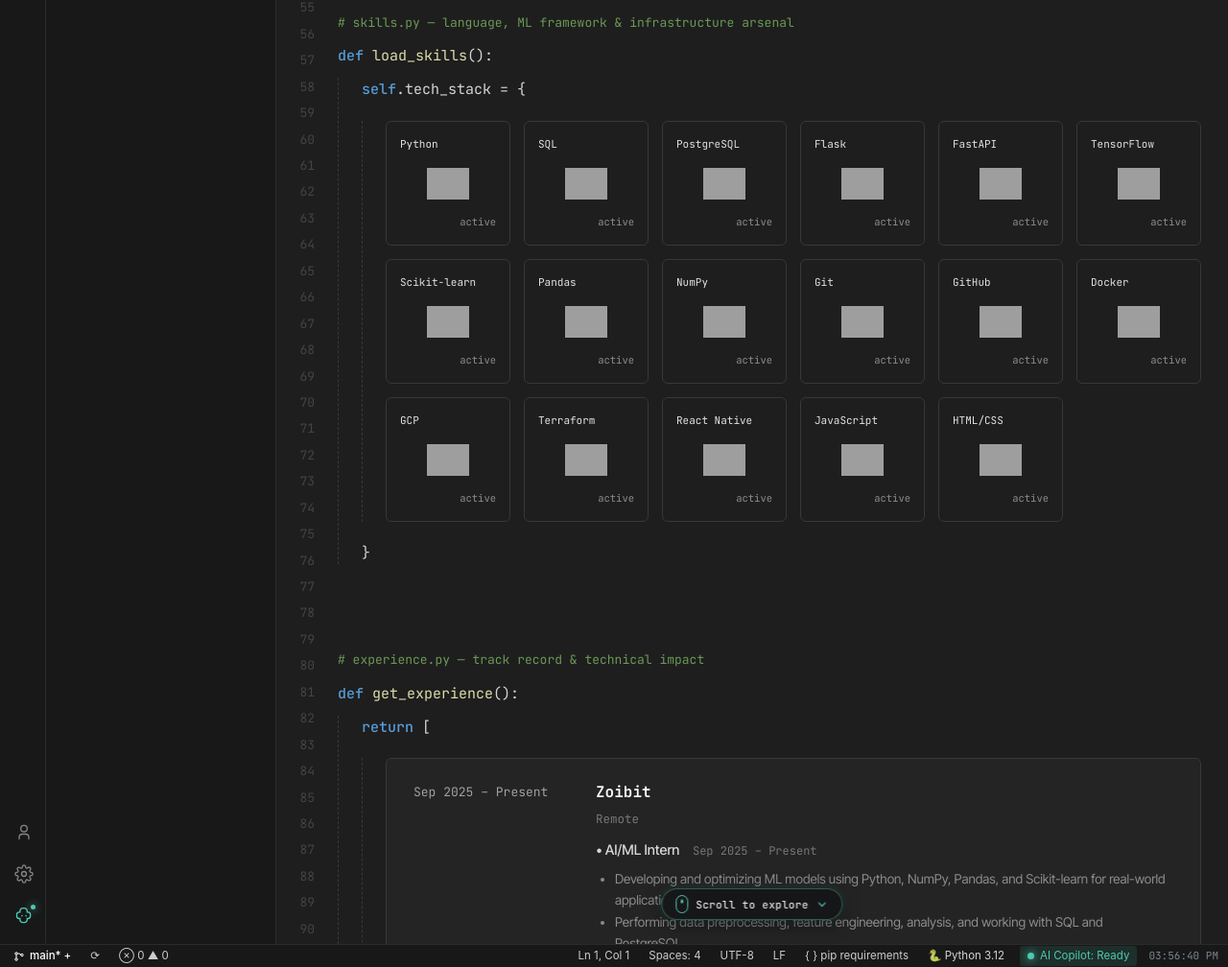
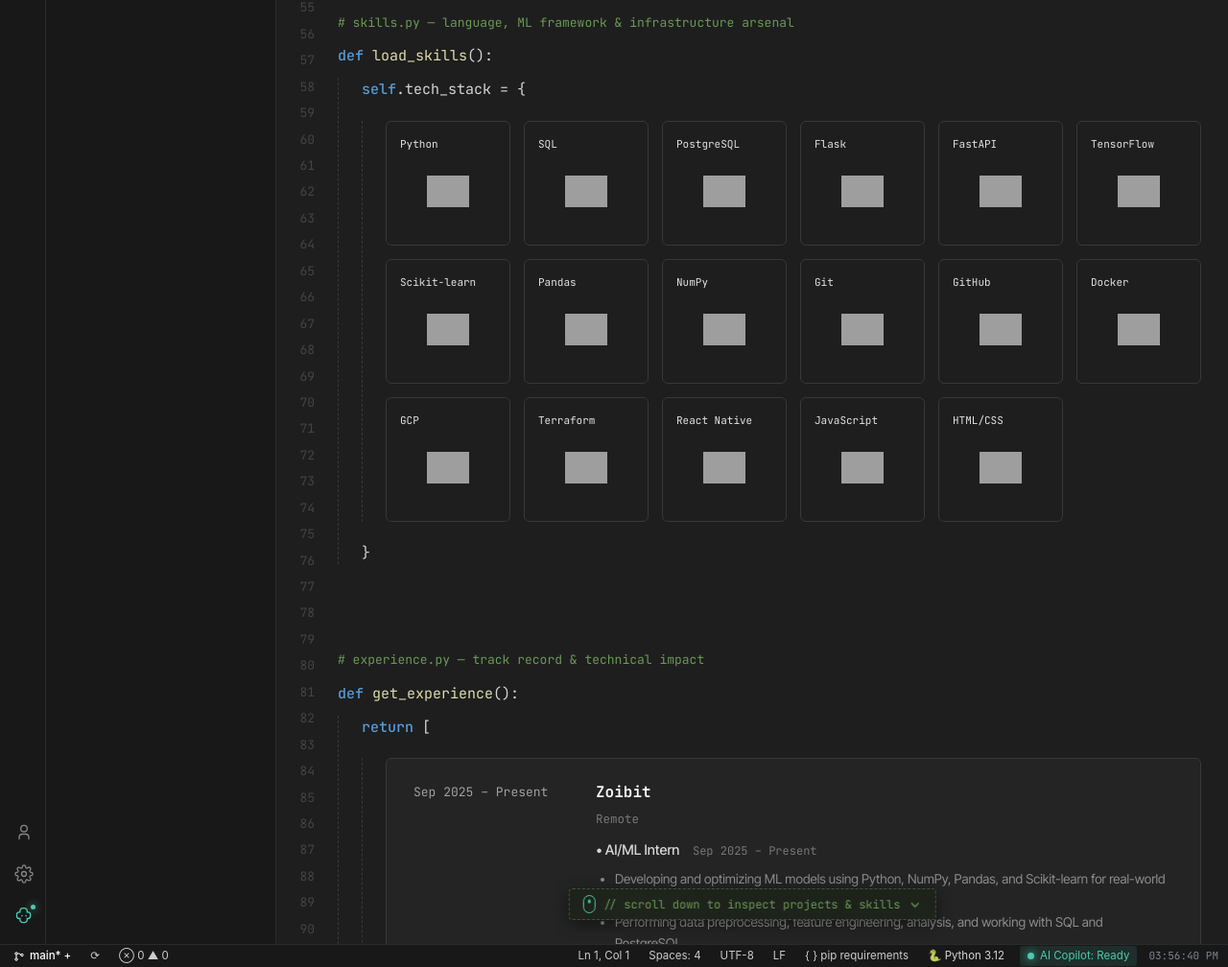
Before and after one commit to pankajvshnv/Portfolio, a FastAPI app: page / in a window 1280 px wide. Shown: the part 1592-2600 px from the top of the page at 96% size. Run offline with FastAPI, Linux system fonts and the light colour scheme; some libraries are stand-ins or nearby versions; grey boxes are pictures that could not be loaded.

Commit message:
chore: refine hero bio, skills cards, and dashed green scroll cue

```diff
--- a/seed_data.py
+++ b/seed_data.py
@@ -107,7 +107,7 @@ PROFILE = {
     "github":     "https://github.com/pankajvshnv",
     "linkedin":   "https://linkedin.com/in/pankajvshnv",
     "resume_url": "#",
-    "bio_short":  "AI/ML Engineer and Full-Stack Developer specialising in Python, Flask, LLMs, RAG pipelines, and cloud-native deployments.",
+    "bio_short":  "Specialising in production-grade LLM architectures, RAG pipelines, and resilient backend systems with cloud-native deployments.",
     "bio_long":   (
         "self.name       = \"Pankaj Bairagi\"\n"
         "self.education  = \"B.Tech @ LNCT Indore (2024–2027)\"\n"
--- a/static/css/style.css
+++ b/static/css/style.css
@@ -660,34 +660,35 @@ a:hover { color: #7fe0cf; }
   bottom: 215px; /* Directly above terminal panel */
   left: 50%;
   transform: translateX(-50%);
-  display: flex;
+  display: inline-flex;
   align-items: center;
   gap: 8px;
-  background: rgba(22, 22, 24, 0.92);
+  white-space: nowrap;
+  max-width: calc(100% - 24px);
+  background: rgba(30, 36, 28, 0.92);
   backdrop-filter: blur(10px);
   -webkit-backdrop-filter: blur(10px);
-  border: 1px solid rgba(78, 201, 176, 0.4);
-  color: #e4e4e4;
+  border: 1px dashed rgba(106, 153, 85, 0.45);
+  color: #6a9955;
   padding: 6px 14px;
-  border-radius: 99px;
-  font-family: var(--font-mono);
-  font-size: 11px;
-  font-weight: 500;
-  letter-spacing: 0.3px;
+  border-radius: 4px;
+  font-family: var(--font-mono);
+  font-size: 12px;
+  font-weight: 400;
   cursor: pointer;
   z-index: 18;
-  box-shadow: 0 4px 18px rgba(0, 0, 0, 0.55), 0 0 12px rgba(78, 201, 176, 0.2);
+  box-shadow: 0 4px 16px rgba(0, 0, 0, 0.45);
   transition: opacity 0.3s cubic-bezier(0.2, 0.8, 0.2, 1),
               transform 0.3s cubic-bezier(0.2, 0.8, 0.2, 1),
               bottom 0.25s cubic-bezier(0.2, 0.8, 0.2, 1),
-              border-color 0.2s, background 0.2s, box-shadow 0.2s;
+              border-color 0.2s, background 0.2s, color 0.2s, box-shadow 0.2s;
   user-select: none;
 }
 .editor-scroll-pill:hover {
-  background: #1f2428;
-  border-color: var(--accent);
-  color: #ffffff;
-  box-shadow: 0 4px 22px rgba(0, 0, 0, 0.7), 0 0 18px rgba(78, 201, 176, 0.4);
+  background: rgba(36, 46, 33, 0.96);
+  border-color: #6a9955;
+  color: #85c26b;
+  box-shadow: 0 4px 20px rgba(0, 0, 0, 0.6);
   transform: translateX(-50%) translateY(-2px);
 }
 .editor-scroll-pill.hidden {
@@ -726,8 +727,12 @@ body.term-collapsed .editor-scroll-pill {
 
 /* Arrow in scroll cue */
 .scroll-pill-arrow {
-  color: var(--accent);
+  color: #6a9955;
   animation: arrowBounce 1.6s infinite ease-in-out;
+  transition: color 0.2s ease;
+}
+.editor-scroll-pill:hover .scroll-pill-arrow {
+  color: #85c26b;
 }
 @keyframes arrowBounce {
   0%, 100% { transform: translateY(0); }
--- a/static/js/main.js
+++ b/static/js/main.js
@@ -324,7 +324,7 @@ document.addEventListener("DOMContentLoaded", () => {
   if (typedEl && typedOut) {
     let words = [];
     try { words = JSON.parse(typedEl.dataset.words); } catch (e) { }
-    if (!words.length) words = ['AI/ML Engineering', 'LLMs & RAG Pipelines', 'Full-Stack Backend'];
+    if (!words.length) words = ['High-Performance Backend', 'LLMs & RAG Pipelines', 'Autonomous Agents'];
     let w = 0, i = 0, del = false;
     const reduce = matchMedia('(prefers-reduced-motion: reduce)').matches;
     const typeTick = () => {
--- a/templates/base.html
+++ b/templates/base.html
@@ -10,7 +10,7 @@
 <link rel="preconnect" href="https://fonts.googleapis.com">
 <link rel="preconnect" href="https://fonts.gstatic.com" crossorigin>
 <link href="https://fonts.googleapis.com/css2?family=Inter+Tight:wght@400;500;600;700&family=JetBrains+Mono:wght@400;500;600;700&display=swap" rel="stylesheet">
-<link rel="stylesheet" href="{{ url_for('static', filename='css/style.css') }}?v=2026f">
+<link rel="stylesheet" href="{{ url_for('static', filename='css/style.css') }}?v=2026g">
 </head>
 
 <body class="ai-collapsed term-collapsed {% block body_class %}{% endblock %}">
@@ -488,14 +488,14 @@
         </main>
 
         <!-- ░░ Floating Scroll Indicator Prompt (Landing Cue) ░░ -->
-        <button class="editor-scroll-pill" id="editor-scroll-pill" title="Scroll down to explore"
+        <button class="editor-scroll-pill" id="editor-scroll-pill" title="Scroll down to inspect projects &amp; skills"
           onclick="window.jumpToSection('projects')">
           <span class="scroll-mouse-icon">
             <span class="scroll-mouse-wheel"></span>
           </span>
-          <span class="scroll-pill-text">Scroll to explore</span>
-          <svg class="scroll-pill-arrow" width="13" height="13" viewBox="0 0 24 24" fill="none" stroke="currentColor"
-            stroke-width="2.4" stroke-linecap="round" stroke-linejoin="round">
+          <span class="scroll-pill-text">// scroll down to inspect projects &amp; skills</span>
+          <svg class="scroll-pill-arrow" width="14" height="14" viewBox="0 0 24 24" fill="none" stroke="currentColor"
+            stroke-width="2.2" stroke-linecap="round" stroke-linejoin="round">
             <path d="m6 9 6 6 6-6" />
           </svg>
         </button>
--- a/templates/index.html
+++ b/templates/index.html
@@ -6,7 +6,7 @@
 <!-- ░░ SECTION: about.py (Hero) ░░ -->
 <section id="about" class="code-section hero-section-3d">
   <div class="code-content full hero-inner-content">
-    <p class="code-comment"># about.py — neural systems &amp; full-stack engineer</p>
+    <p class="code-comment"># about.py — neural systems &amp; AI engineer</p>
     <p class="code-line"><span class="kw">class</span> <span class="cls">Developer</span>:</p>
     <div class="code-indent hero-flex-layout">
 
@@ -21,7 +21,7 @@
         <p class="hero-role"><span class="kw">self</span>.role = <span class="str">"{{ profile.role }}"</span></p>
 
         <!-- Clean Dynamic Typing Line -->
-        <div class="typed-line" id="typed" data-words='["AI/ML Engineering", "LLMs & RAG Pipelines", "High-Performance Backend", "Whisper & Speech AI", "Cloud Deployments"]'>
+        <div class="typed-line" id="typed" data-words='["High-Performance Backend", "LLMs & RAG Pipelines", "Whisper & Speech AI", "Autonomous Agent Workflows", "Vector Search & Retrieval"]'>
           <span class="tok">current_focus</span> = <span id="typed-text" class="typed-target"></span><span class="caret"></span>
         </div>
 
@@ -51,15 +51,6 @@
             <svg width="14" height="14" viewBox="0 0 24 24" fill="none" stroke="currentColor" stroke-width="2" stroke-linecap="round" stroke-linejoin="round"><path d="M4 4h16c1.1 0 2 .9 2 2v12c0 1.1-.9 2-2 2H4c-1.1 0-2-.9-2-2V6c0-1.1.9-2 2-2z"></path><polyline points="22,6 12,13 2,6"></polyline></svg>
             {{ profile.email }}
           </span>
-        </div>
-
-        <!-- Inline Visual Scroll Cue -->
-        <div class="hero-scroll-inline">
-          <a href="#projects" class="hero-scroll-btn" onclick="event.preventDefault(); window.jumpToSection('projects');">
-            <span class="scroll-mouse-icon"><span class="scroll-mouse-wheel"></span></span>
-            <span class="scroll-btn-text">// scroll down to inspect projects &amp; skills</span>
-            <svg class="scroll-btn-arrow" width="14" height="14" viewBox="0 0 24 24" fill="none" stroke="currentColor" stroke-width="2.2" stroke-linecap="round" stroke-linejoin="round"><path d="m6 9 6 6 6-6"/></svg>
-          </a>
         </div>
 
       </div>
@@ -140,7 +131,6 @@
             <div class="skill-card-icon">
               <img src="{{ item.icon }}" alt="{{ item.name }}" loading="lazy" onerror="this.onerror=null; this.src='https://cdn.jsdelivr.net/gh/devicons/devicon@latest/icons/devicon/devicon-original.svg'" />
             </div>
-            <div class="skill-card-level">active</div>
           </div>
           {% endfor %}
         </div>
```
Also changed, not shown: portfolio.db.
